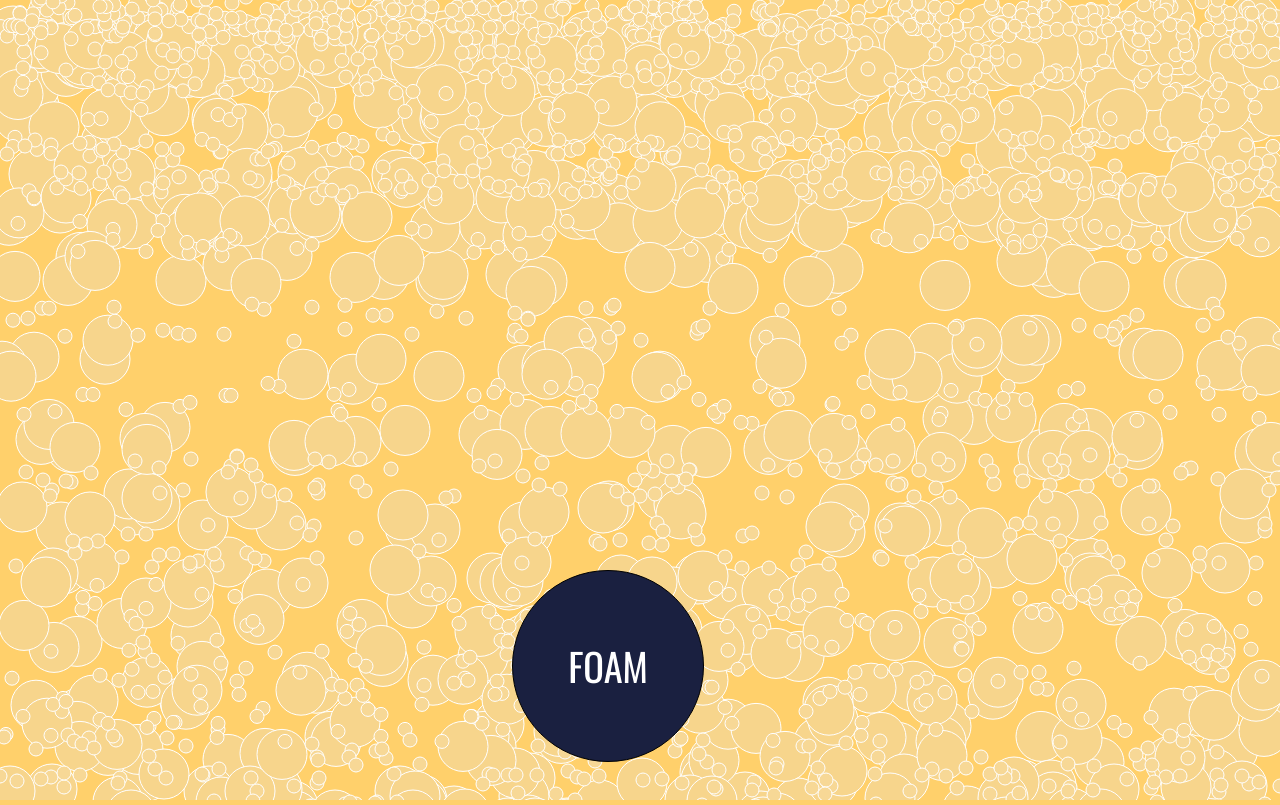
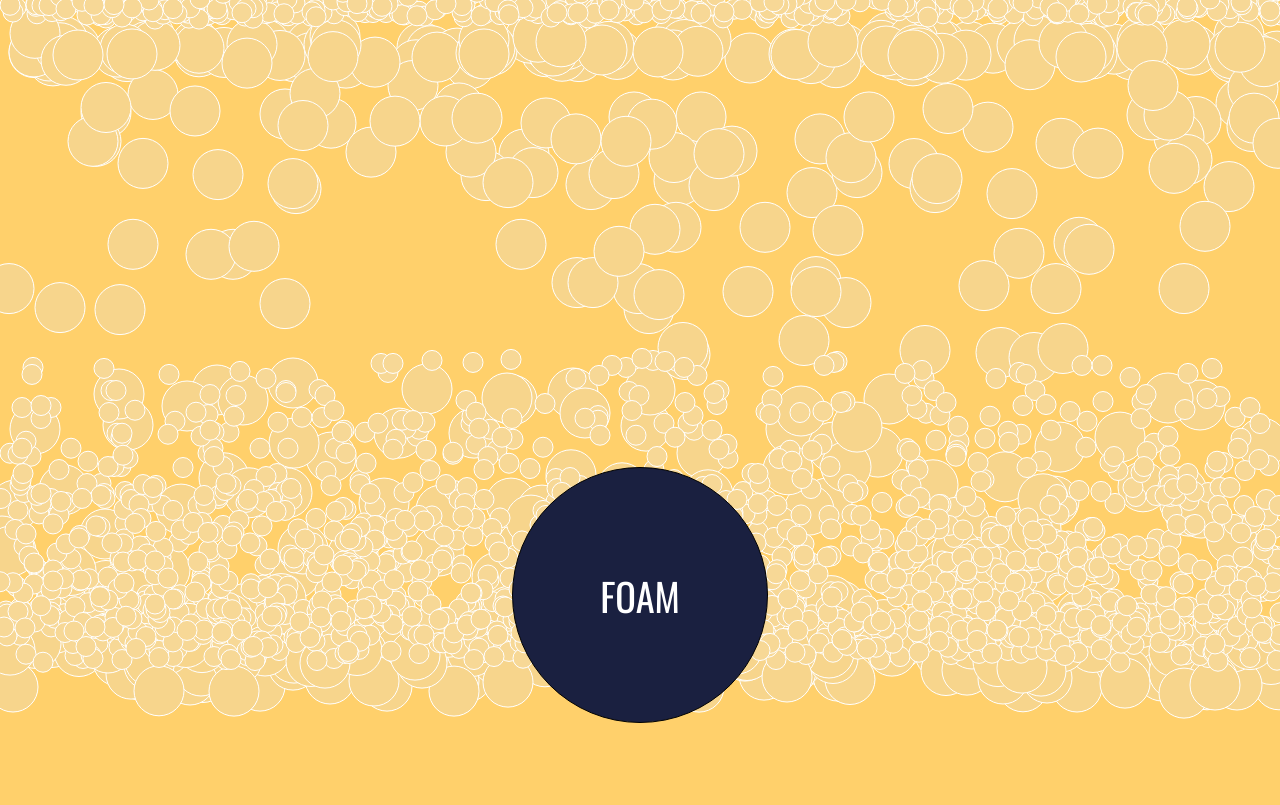
Before and after one commit to dreamer15/beer-foamerizer, a plain HTML site: page index.html in a window 1280 px wide. Drawn offline with nearby package versions, Linux system fonts and the light colour scheme; animation ran at ten frames a second.

Commit message:
Improve animation realism

```diff
--- a/canvas.js
+++ b/canvas.js
@@ -16,8 +16,8 @@ const colors = ['#2185C5', '#7ECEFD', '#FFF6E5', '#FF7F66'];
 const foamThicknessArray = [15, 30, 70];
 const foamThicknessArray2 = [20, 35, 75];
 
-var gravity = 2;
-var friction = 0.9;
+var gravity = 1.5;
+var friction = 0.8;
 var foamHeight = foamThicknessArray[Math.floor(Math.random()*foamThicknessArray.length)];
 var foamHeight2 = foamThicknessArray2[Math.floor(Math.random()*foamThicknessArray2.length)];
 
@@ -34,11 +34,6 @@ addEventListener('resize', () => {
     init();
     init2();
 })
-
-// document.getElementById("myButton").addEventListener("click", function(){
-//     init();
-//     init2();
-// });
 
 // Utility Functions
 function randomIntFromRange(min, max) {
@@ -110,9 +105,9 @@ function Ball2(x, y, dy, radius, color) {
 var ball;
 var ballArray = [];
 function init() {
-    for (let i = 0; i < 1000; i++) {
+    for (let i = 0; i < 500; i++) {
         let x = randomIntFromRange(0, canvas.width);
-        let y = randomIntFromRange(0, canvas.width);
+        let y = randomIntFromRange(0, canvas.width) + (innerHeight / 4);
         ballArray.push(new Ball(x, y, 10, 25, '#f7d58c'));
     }
 }
@@ -121,8 +116,8 @@ var ballArray2 = [];
 function init2() {
     for (let i = 0; i < 2000; i++) {
         let x = randomIntFromRange(0, canvas.width);
-        let y = randomIntFromRange(0, canvas.width);
-        ballArray2.push(new Ball2(x, y, 10, 7, '#f7d896'));
+        let y = randomIntFromRange(0, canvas.width) + (innerHeight / 1.4);
+        ballArray2.push(new Ball2(x, y, 10, 10, '#f7d896'));
     }
 }
 
--- a/index.html
+++ b/index.html
@@ -2,7 +2,7 @@
 <html lang="en">
 <head>
 	<meta charset="UTF-8">
-	<meta name="viewport" content="width=device-width, initial-scale=1">
+	<!-- <meta name="viewport" content="width=device-width, initial-scale=1"> -->
 	<link rel="stylesheet" type="text/css" media="screen" href="styles.css" />
 	<title>Foam Simulation</title>
 </head>
--- a/styles.css
+++ b/styles.css
@@ -16,11 +16,11 @@ canvas {
 #myButton {
     z-index: 2;
     position: fixed;
-    bottom: 3vw;
+    bottom: 6vw;
     left: 40vw;
     /* padding: 10px; */
-    height: 15vw;
-    width: 15vw;
+    height: 20vw;
+    width: 20vw;
     background-color: #1A2040;
     color: white;
     border-radius: 50%;
```
